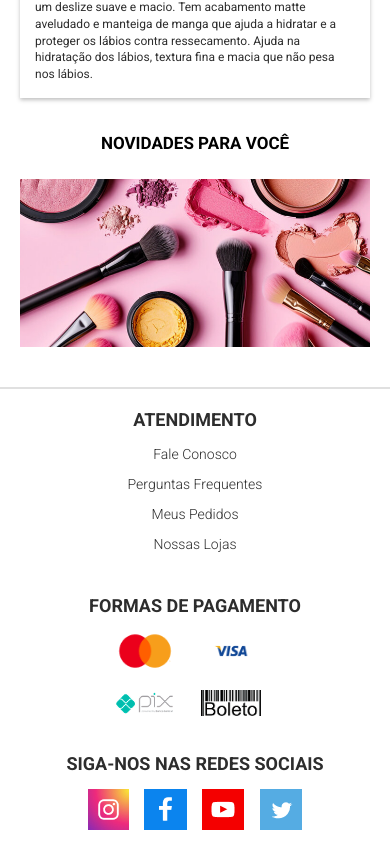
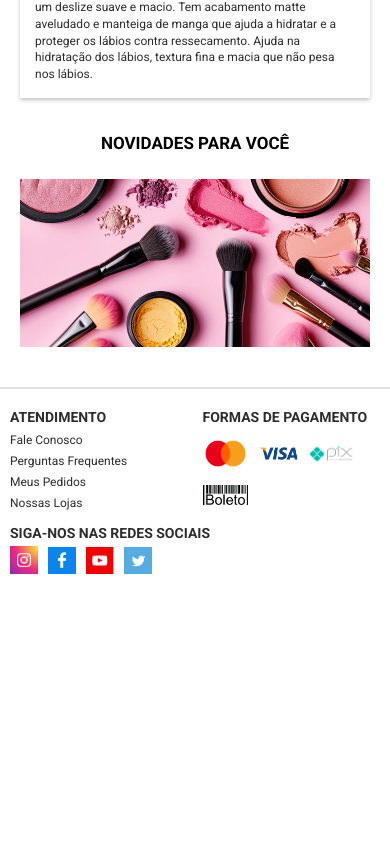
Before and after one commit to rsvdrigo/LandingPagePassoia, a React (Vite) app: page / in a window 390 px wide. Shown: the part 1534-2384 px from the top of the page. After the commit the page ends 2128 px from the top, so only its background shows below. Built offline with nearby package versions, Linux system fonts and the light colour scheme.

Commit message:
feat(Footer): add responsive mobile, style and imgs to web version

```diff
--- a/src/Components/Footer/Footer.scss
+++ b/src/Components/Footer/Footer.scss
@@ -57,8 +57,6 @@
         width: 70px;
         height: 70px;
         object-fit: contain;
-
-
     }
 }
 
@@ -66,96 +64,116 @@
     display: flex;
     gap: 15px;
 
-    .social-icon {
+    img {
         width: 40px;
         height: 40px;
-        background-color: #ddd;
-        border-radius: 50%;
-        transition: background-color 0.3s;
+        object-fit: contain;
+    }
+}
 
-        &:hover {
-            background-color: #ccc;
+@media (max-width: 768px) {
+    .Footer-container {
+        padding: 30px 15px;
+        margin-top: 40px;
+    }
+
+    .footer-content {
+        display: grid;
+        grid-template-columns: 1fr 1fr 1fr;
+        gap: 20px 30px;
+        text-align: left;
+    }
+
+
+    .footer-section:nth-child(1) {
+        grid-column: 1 / 2;
+        grid-row: 1 / 3;
+    }
+
+    .footer-section:nth-child(2) {
+        grid-column: 2 / 3;
+        grid-row: 1 / 2;
+    }
+
+    .footer-section:nth-child(3) {
+        grid-column: 1 / 3;
+        grid-row: 2 / 3;
+    }
+
+
+    .footer-section {
+        h3 {
+            font-size: 16px;
+            margin-bottom: 5px;
+        }
+
+        ul {
+            li {
+                margin-bottom: 3px;
+                a {
+                    font-size: 14px;
+                    font-weight: 400;
+                }
             }
         }
     }
 
-// Media Query para Mobile
-@media (max-width: 768px) {
-    .Footer-container {
-        padding: 30px 15px;
-        margin-top: 60px;
-    }
 
-    .footer-content {
-        flex-direction: column;
-        gap: 30px;
-    }
+    .payment-methods {
+        display: flex;
+        flex-wrap: wrap;
+        gap: 8px;
+        max-width: 180px;
 
-    .footer-section {
-        text-align: center;
-
-        h3 {
-            font-size: 20px;
-            margin-bottom: 15px;
-        }
-
-        ul li a {
-            font-size: 16px;
+        img {
+            width: 50px;
+            height: auto;
         }
     }
 
-    .payment-methods {
-        grid-template-columns: 1fr 1fr;
+
+    .social-icons {
         gap: 12px;
-        max-width: 180px;
-        margin: 0 auto;
 
         img {
-            width: 70px;
-            height: 45px;
-        }
-    }
-
-    .social-icons {
-        justify-content: center;
-
-        .social-icon {
-            width: 35px;
-            height: 35px;
+            width: 32px;
+            height: 32px;
         }
     }
 }
 
-// Para telas muito pequenas
+
 @media (max-width: 480px) {
     .Footer-container {
         padding: 20px 10px;
-        margin-top: 40px;
+    }
+
+    .footer-content {
+        grid-template-columns: 1fr 1fr;
+        gap: 20px 15px;
     }
 
     .footer-section {
         h3 {
-            font-size: 18px;
+            font-size: 14px;
         }
-
         ul li a {
-            font-size: 14px;
+            font-size: 12px;
         }
     }
 
     .payment-methods {
         max-width: 160px;
-
         img {
-            width: 60px;
-            height: 40px;
+            width: 45px;
         }
     }
 
     .social-icons {
-        .social-icon {
-            width: 30px;
-            height: 30px;
+        gap: 10px;
+        img {
+            width: 28px;
+            height: 28px;
         }
     }
 }
```
Lines whose indentation alone changed are shown as unchanged.
